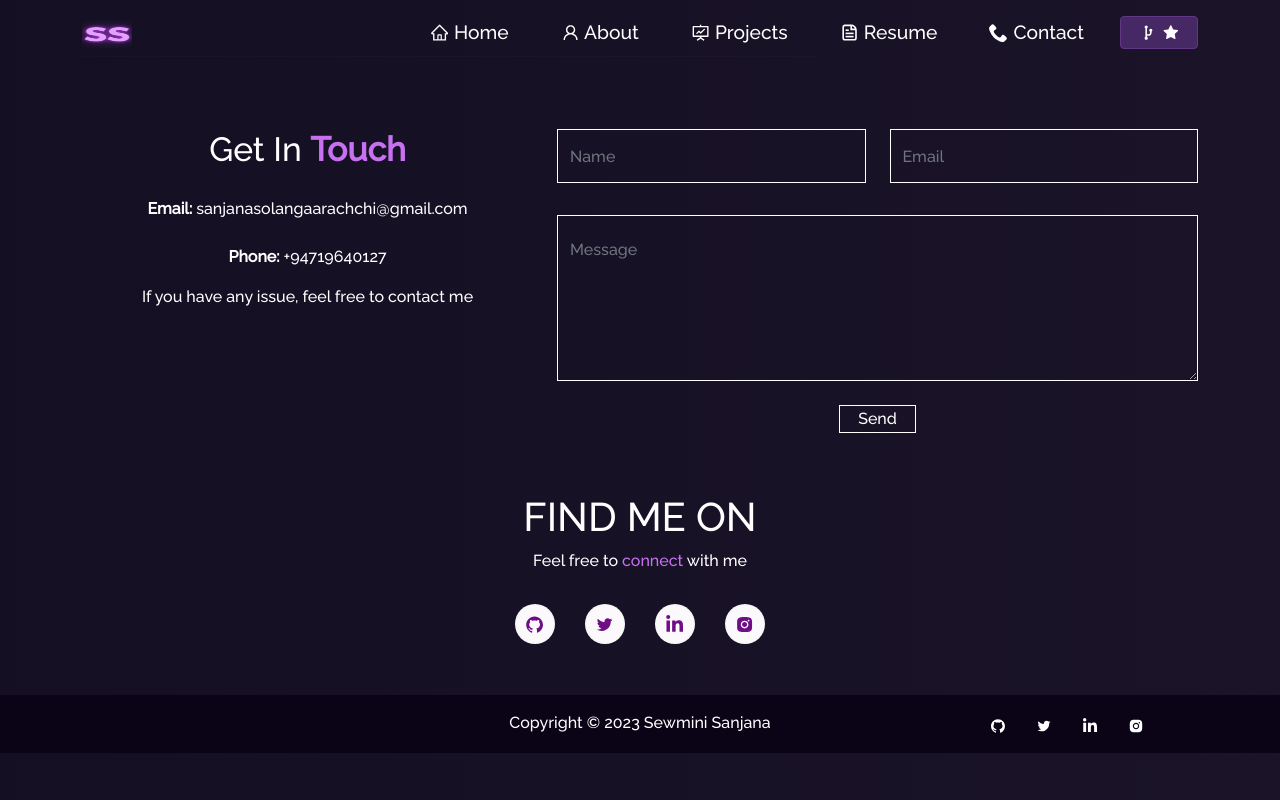
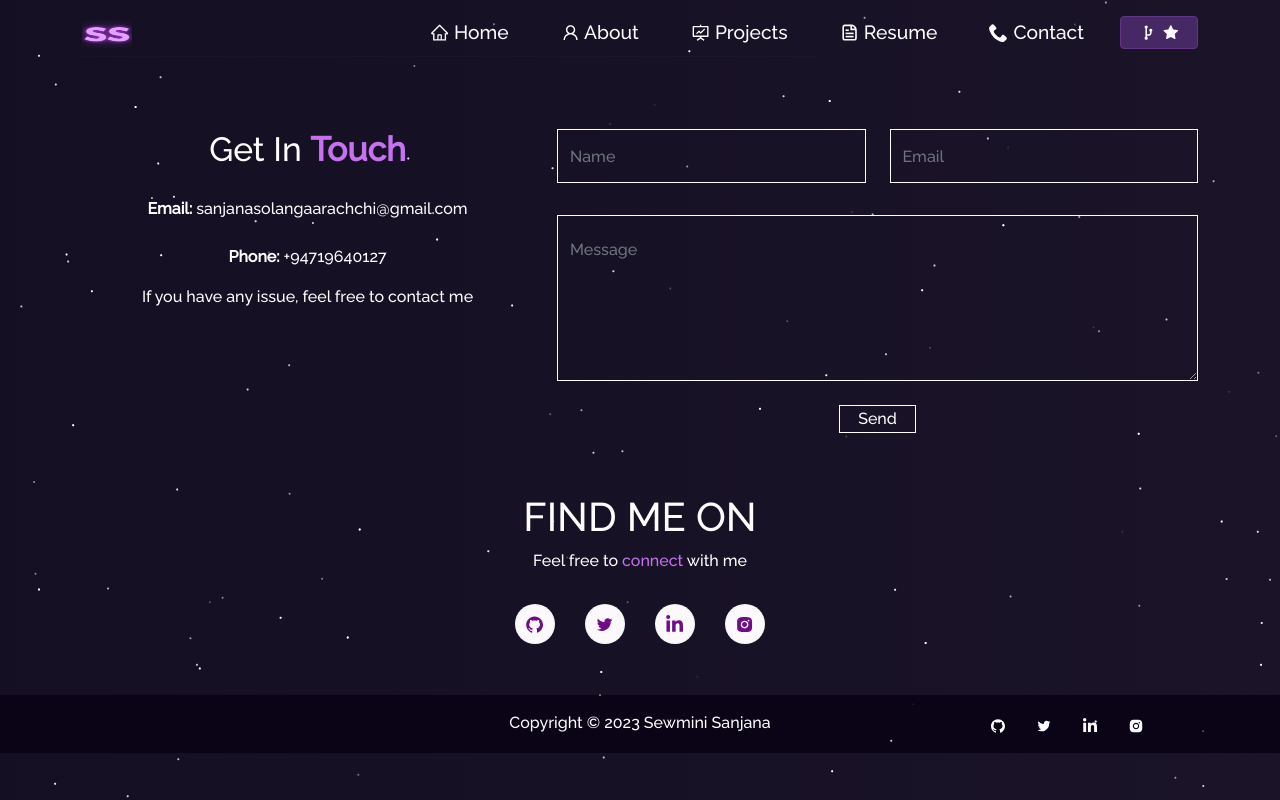
Before and after one commit to SANJANASOLANGA/WebPortfolio, a React (Create React App) app: page /contact in a window 1280 px wide. Built offline with nearby package versions, Linux system fonts and the light colour scheme.

Commit message:
Added Particle

```diff
--- a/src/components/Contact/Contact.js
+++ b/src/components/Contact/Contact.js
@@ -70,7 +70,6 @@ export const Contact = () => {
   return (
     <HelmetProvider>
       <Container>
-        {/* <Particle /> */}
         <Helmet>
           <meta charSet="utf-8" />
           <title>{meta.title} | Contact</title>
@@ -216,6 +215,7 @@ export const Contact = () => {
         </Row>
       </Container>
       <div className={formData.loading ? "loading-bar" : "d-none"}></div>
+      <Particle />
     </HelmetProvider>
   );
 };
```
